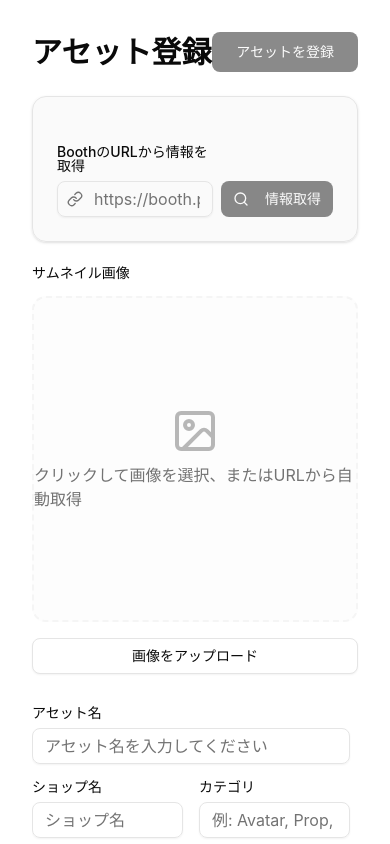
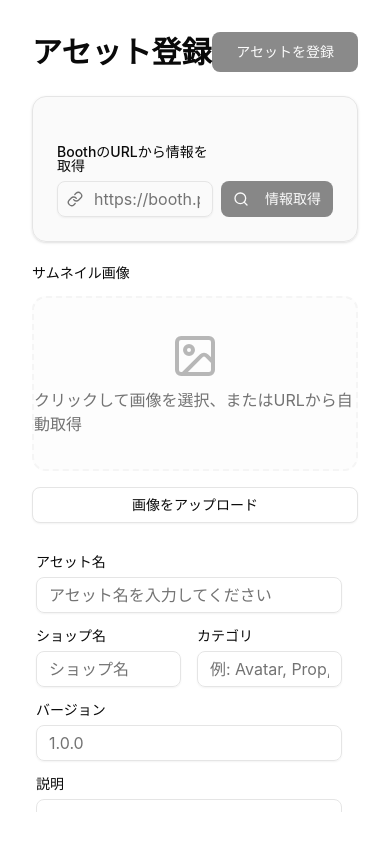
Before and after one commit to neko-0406/vrchat-resource-manager, a React (Vite) app: page /register in a window 390 px wide. Shown: the top 844 px of the page. Built offline with nearby package versions, Linux system fonts and the light colour scheme.

Commit message:
アセット登録画面の実装とSQLite基盤の構築

```diff
--- a/src/page/AssetRegisterPage.tsx
+++ b/src/page/AssetRegisterPage.tsx
@@ -54,8 +54,8 @@ export default function AssetRegisterPage() {
   };
 
   return (
-    <div className='flex h-full flex-col p-8 gap-6'>
-      <div className='flex items-center justify-between'>
+    <div className='flex h-full max-h-screen flex-col overflow-hidden p-8 gap-6'>
+      <div className='flex items-center justify-between shrink-0'>
         <h1 className='text-3xl font-bold'>アセット登録</h1>
         <Button size='lg' disabled={!assetInfo.name}>
           アセットを登録
@@ -63,7 +63,7 @@ export default function AssetRegisterPage() {
       </div>
 
       {/* URL入力エリア */}
-      <Card className='bg-muted/50'>
+      <Card className='bg-muted/50 shrink-0'>
         <CardContent className='pt-6'>
           <div className='flex gap-2 items-end'>
             <div className='grid gap-2 flex-1'>
@@ -87,10 +87,10 @@ export default function AssetRegisterPage() {
         </CardContent>
       </Card>
 
-      <div className='grid grid-cols-1 lg:grid-cols-2 gap-8 flex-1'>
+      <div className='grid grid-cols-1 lg:grid-cols-2 gap-8 flex-1 min-h-0'>
         {/* 左側: 画像プレビュー */}
-        <div className='flex flex-col gap-4'>
-          <Label>サムネイル画像</Label>
+        <div className='flex flex-col gap-4 min-h-0'>
+          <Label shrink-0>サムネイル画像</Label>
           <div
             className='relative aspect-square w-full overflow-hidden rounded-xl border-2 border-dashed border-muted bg-muted/20 flex items-center justify-center cursor-pointer hover:bg-muted/30 transition-colors'
             onClick={handleSelectImage}
@@ -108,13 +108,13 @@ export default function AssetRegisterPage() {
               </div>
             )}
           </div>
-          <Button variant='outline' onClick={handleSelectImage}>
+          <Button variant='outline' onClick={handleSelectImage} className='shrink-0'>
             画像をアップロード
           </Button>
         </div>
 
         {/* 右側: アセット情報フォーム */}
-        <div className='flex flex-col gap-6 overflow-y-auto pr-2'>
+        <div className='flex flex-col gap-6 overflow-y-auto px-1 pr-4'>
           <div className='grid gap-4'>
             <div className='grid gap-2'>
               <Label htmlFor='name'>アセット名</Label>
```
Also changed, not shown: 1 other file (tests, documents, lock files or other folders).
